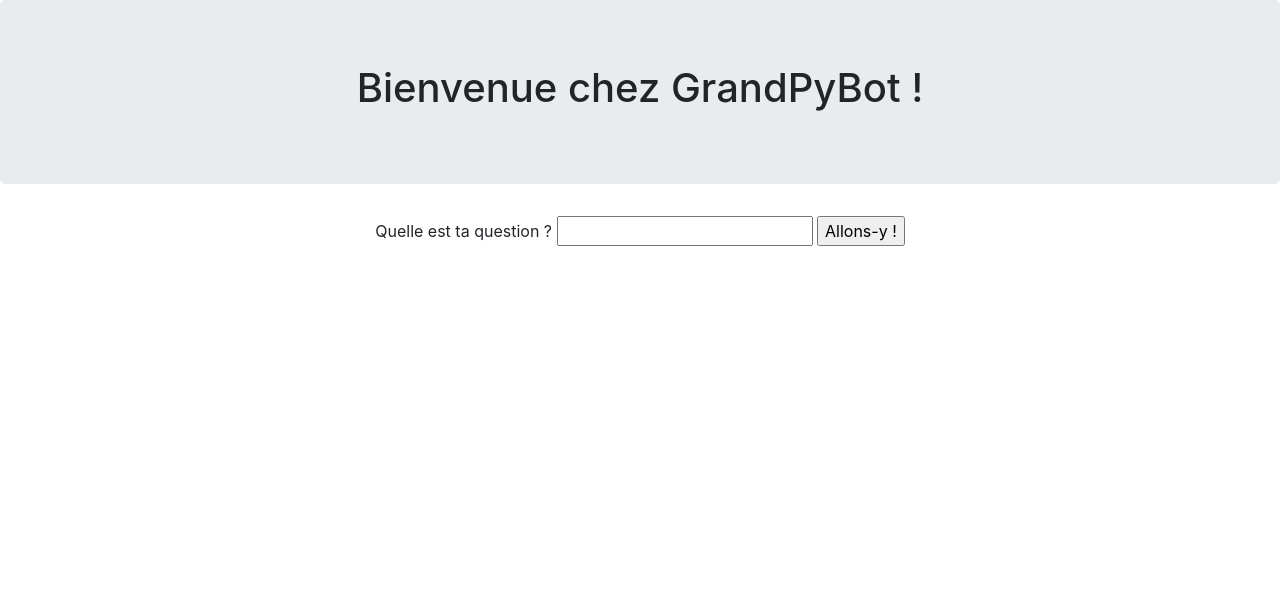
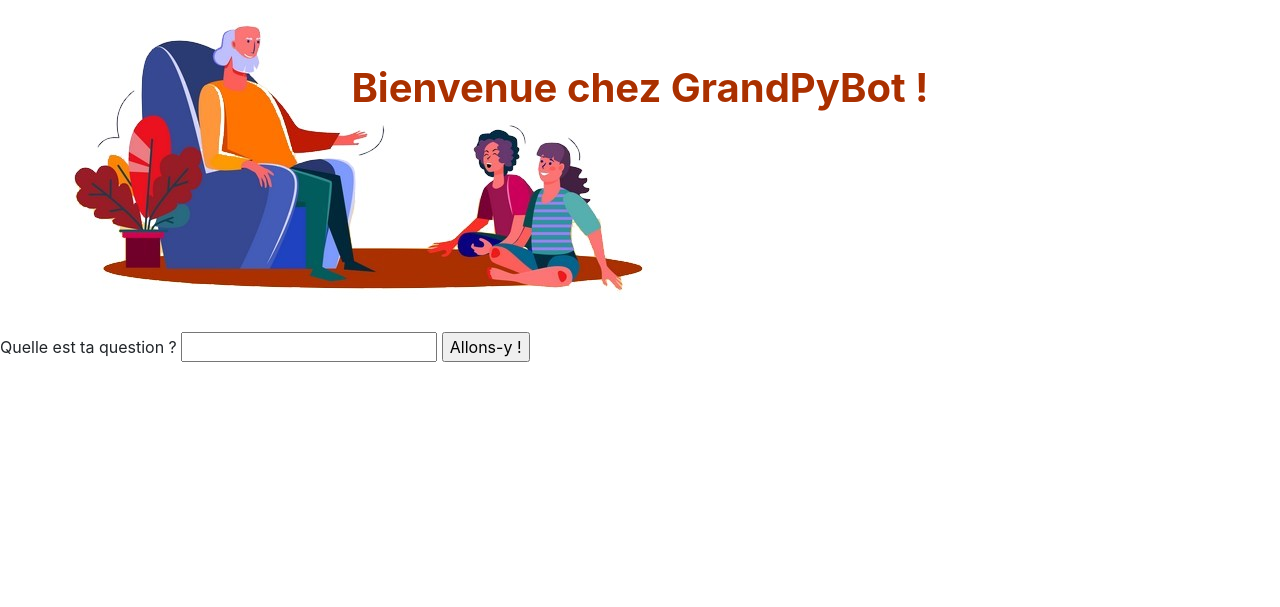
Before and after one commit to SoCrespo/grandpybot, a Python web app: template flask/templates/index.html in a window 1280 px wide. Shown: the top 607 px of the page. Run offline with Jinja, Linux system fonts and the light colour scheme; the template is opened without the code that fills it, so the values that code supplies are empty; some libraries are stand-ins or nearby versions.

Commit message:
CSS improved

```diff
--- /dev/null
+++ b/flask/static/style.css
@@ -0,0 +1,18 @@
+.body {
+    background-color: #FFFFFFF;
+}
+
+.jumbotron {
+    height: 300px;
+    background-color: #FFFFFF;
+    background-image: url('../static/header.jpg');
+    background-size: contain;
+    background-repeat: no-repeat;
+    background-position-x: left
+    }
+
+h1{
+    font-weight: bolder;
+    color: #AA3000;
+    text-shadow: 3px 3px #FFFFFF;
+}
--- a/flask/templates/index.html
+++ b/flask/templates/index.html
@@ -1,30 +1,33 @@
 <!DOCTYPE html>
 <html lang="en">
 <head>
-    <link rel="stylesheet" href="https://stackpath.bootstrapcdn.com/bootstrap/4.4.1/css/bootstrap.min.css" integrity="sha384-Vkoo8x4CGsO3+Hhxv8T/Q5PaXtkKtu6ug5TOeNV6gBiFeWPGFN9MuhOf23Q9Ifjh" crossorigin="anonymous">
+    <link rel="stylesheet"
+          href="https://stackpath.bootstrapcdn.com/bootstrap/4.4.1/css/bootstrap.min.css"
+          integrity="sha384-Vkoo8x4CGsO3+Hhxv8T/Q5PaXtkKtu6ug5TOeNV6gBiFeWPGFN9MuhOf23Q9Ifjh"
+          crossorigin="anonymous">
+    <link rel="stylesheet" href="../static/style.css">
     <meta charset="UTF-8">
     <meta name="viewport" content="width=device-width, initial-scale=1.0">
     <title>GrandPyBot</title>
 </head>
+
 <body>
-
     <div class="jumbotron">
-        <h1 style="text-align: center" >Bienvenue chez GrandPyBot !</h1>
+        <div class="container-fluid" id="main" style="text-align: center">
+            <h1 class="lead-3" >Bienvenue chez GrandPyBot !</h1>
+        </div>
     </div>
 
-    <div class="container-fluid" id="main" style="text-align: center">
-        <div class=row>
+        <div class="row">
             <div class=col></div>
         </div>
-        <div class=row>
-            <div class=col>
-                <form>
+        <div class="row">
+            <div class="col">
+                <div class="form-group">
                     <label for="question">Quelle est ta question ? </label>
                     <input type="text" id="question">
                     <input type="submit" value="Allons-y !">
-                </form>
-
-                </form>
+                </div>
             </div>
         </div>
     </div>
```
Also changed, not shown: flask/static/header.jpg (added), flask/static/square.jpg (added).
